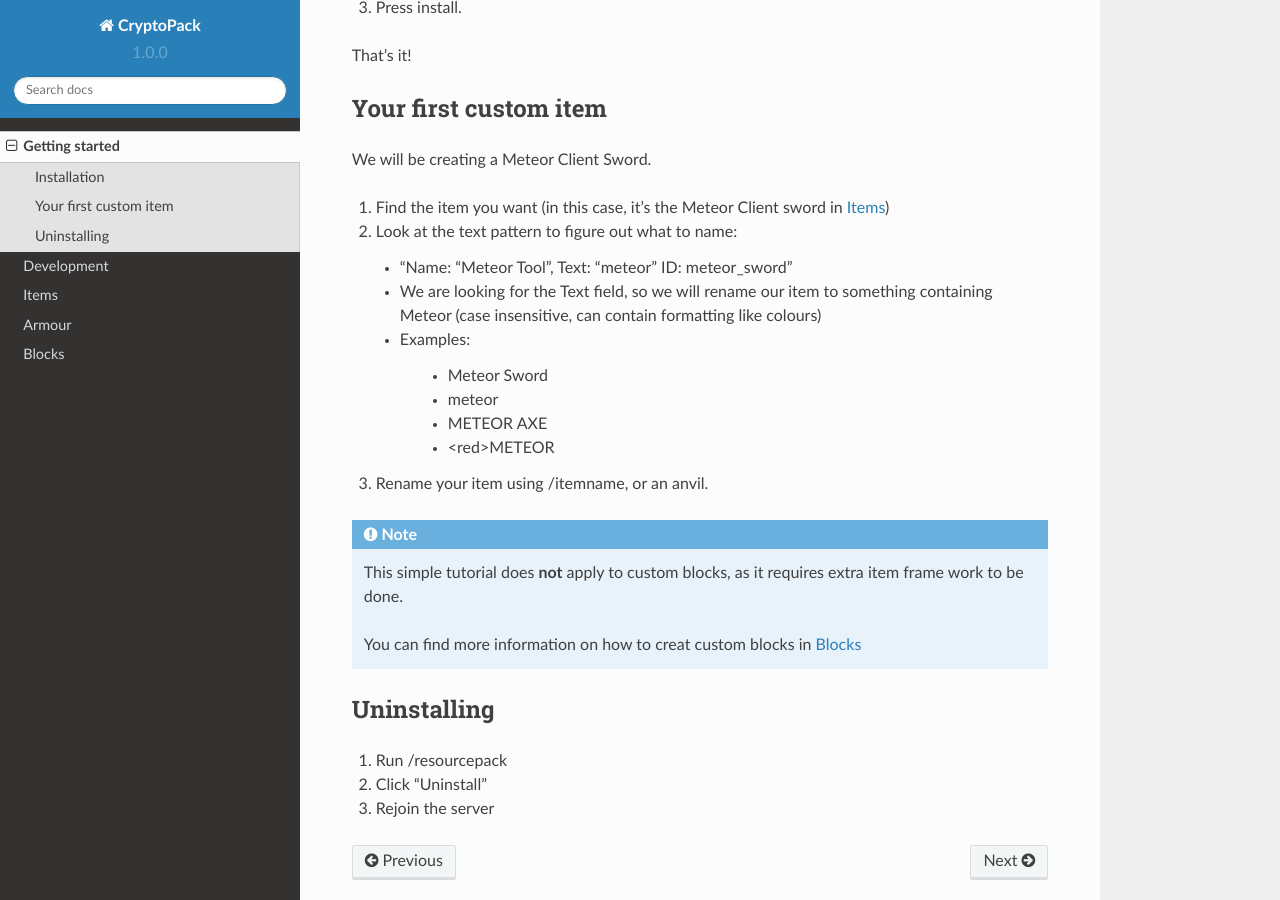
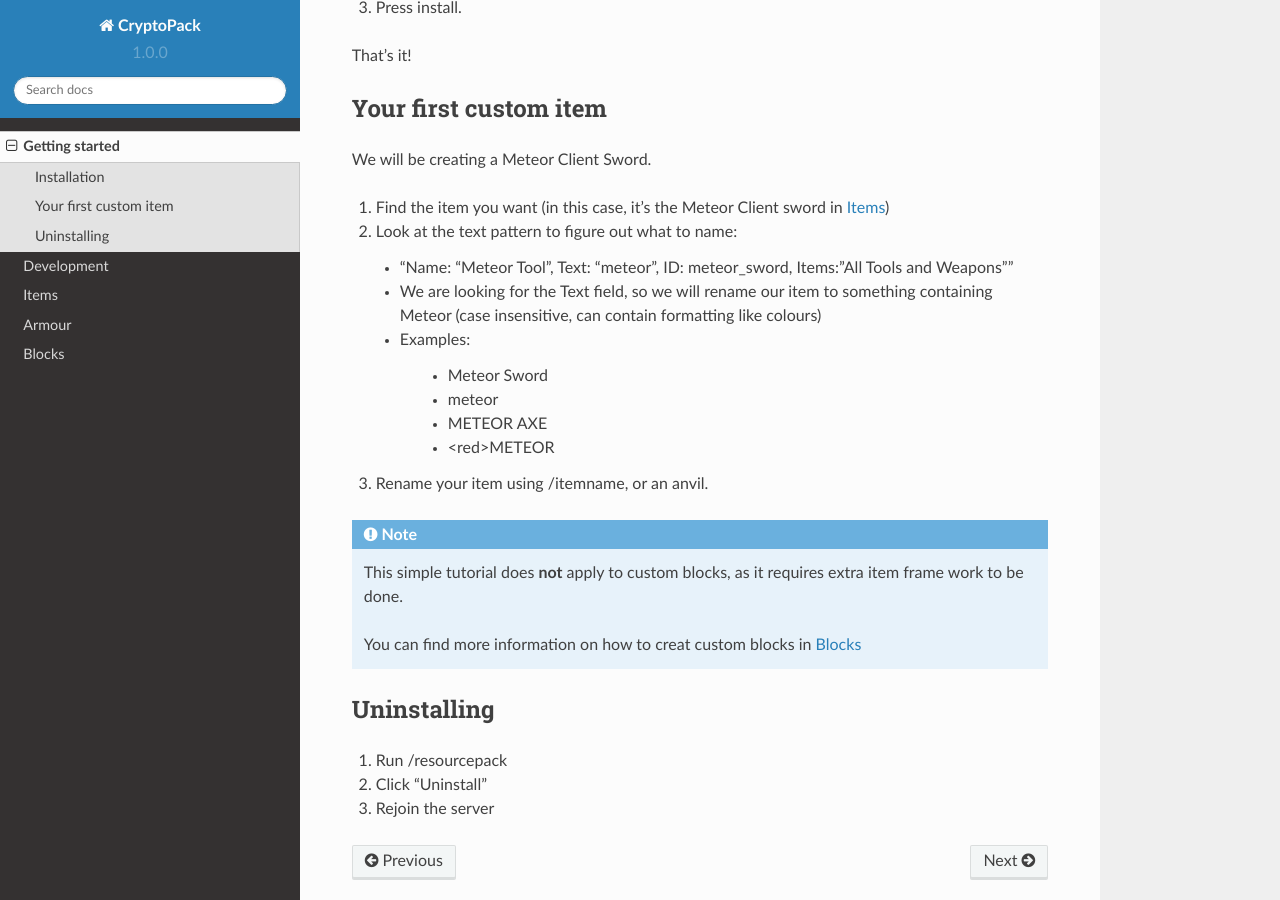
Before and after one commit to Shwabbaa/cryptopack-docs, a Sphinx documentation site: the page built from docs/source/getting_started.rst, in a window 1280 px wide and 900 px high, scrolled down 412 px. Built offline with Sphinx 7.4.7 and the Read the Docs theme 2.0.0, drawn with Linux system fonts in a browser that asks for light colours; pages that are not in the unit, such as notebooks, are missing from menus.

Commit message:
Update getting_started.rst

```diff
--- a/docs/source/getting_started.rst
+++ b/docs/source/getting_started.rst
@@ -26,7 +26,7 @@ We will be creating a Meteor Client Sword.
 #. Find the item you want (in this case, it's the Meteor Client sword in :doc:`items`)
 #. Look at the text pattern to figure out what to name:
 
-   * "Name: "Meteor Tool", Text: "meteor" ID: meteor_sword"
+   * "Name: "Meteor Tool", Text: "meteor", ID: meteor_sword, Items:"All Tools and Weapons""
 
    * We are looking for the Text field, so we will rename our item to something containing Meteor (case insensitive, can contain formatting like colours)
 
```
